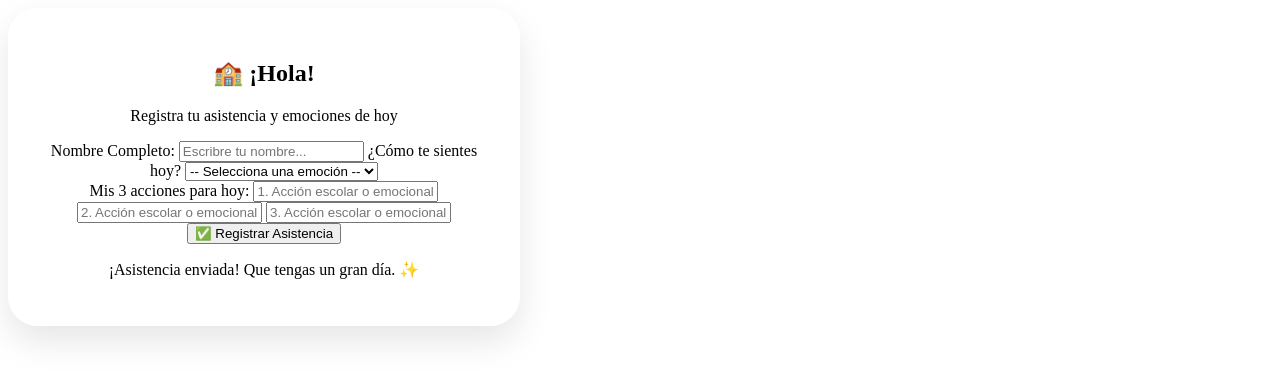
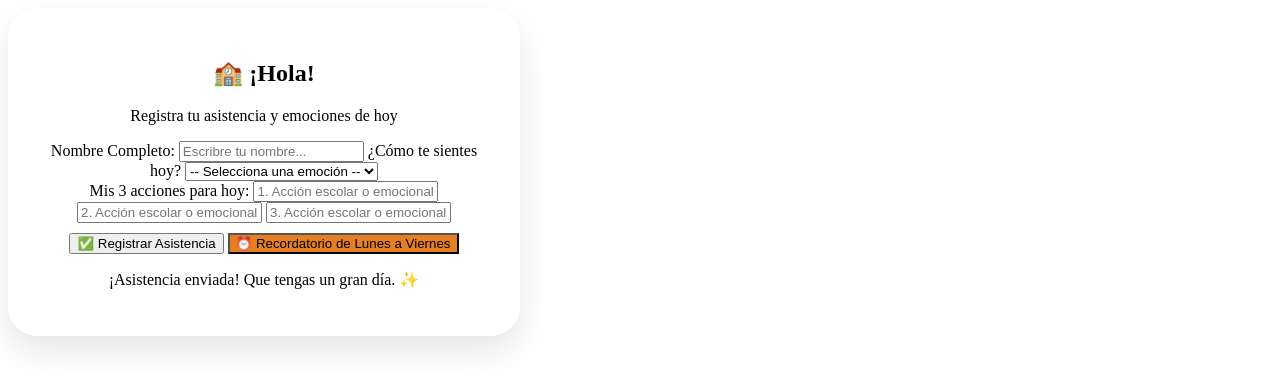
Before and after one commit to monicaandrade-bot/asistencia-, a plain HTML site: page index.html in a window 1280 px wide. Shown: the top 378 px of the page. Drawn offline with Linux system fonts and the light colour scheme.

Commit message:
Update index.html

```diff
--- a/index.html
+++ b/index.html
@@ -79,7 +79,8 @@
         <input type="text" id="a3" placeholder="3. Acción escolar o emocional">
 
         <button onclick="enviarDatos()">✅ Registrar Asistencia</button>
-        <p id="mensajeExito" class="success-msg">¡Asistencia enviada! Que tengas un gran día. ✨</p>
+       <button onclick="crearRecordatorio()" style="background: #e67e22; margin-top: 10px;">⏰ Recordatorio de Lunes a Viernes</button>
+ <p id="mensajeExito" class="success-msg">¡Asistencia enviada! Que tengas un gran día. ✨</p>
     </div>
 
     <script>
```
